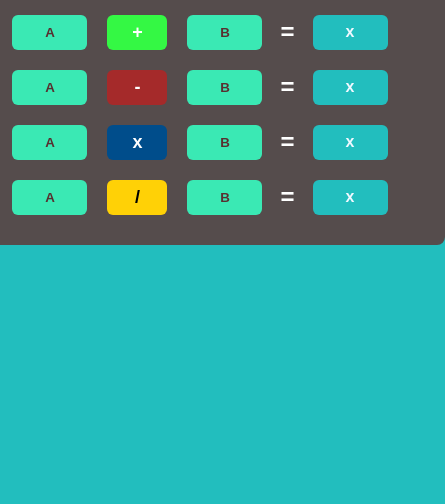
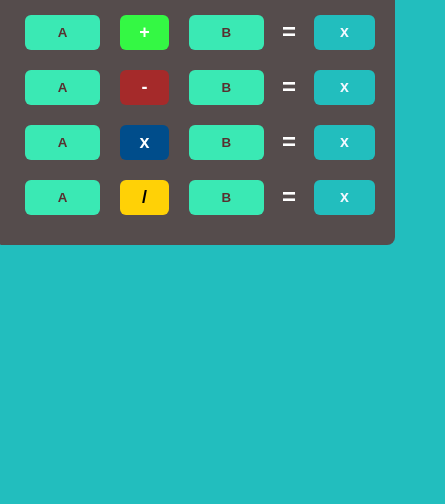
Before and after one commit to alyson-reis/arithmetic-ops, a plain HTML site: page index.html in a window 390 px wide. Shown: the part 340-844 px from the top of the page, 445 px wide, since content can reach past the window. Drawn offline with Linux system fonts and the light colour scheme.

Commit message:
Terceira versão

```diff
--- a/src/css/style.css
+++ b/src/css/style.css
@@ -116,3 +116,9 @@
     margin: 0 8px;
     color: white;
   }
+  @media (max-width: 600px){
+    #container{
+      width: 400px;
+    }
+
+  }
```
